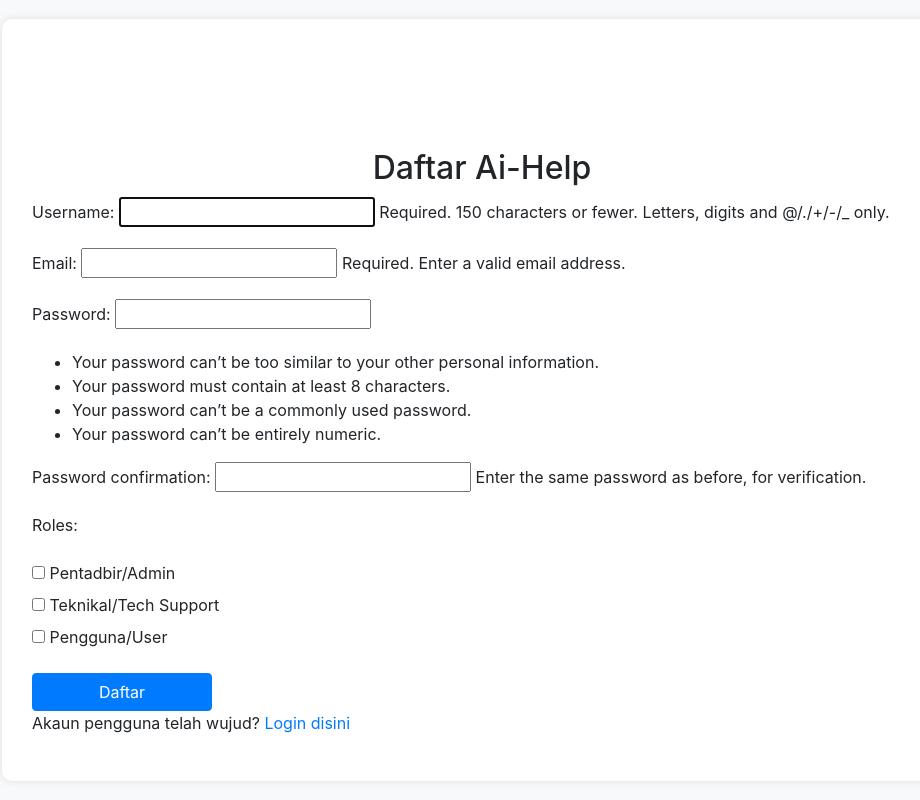
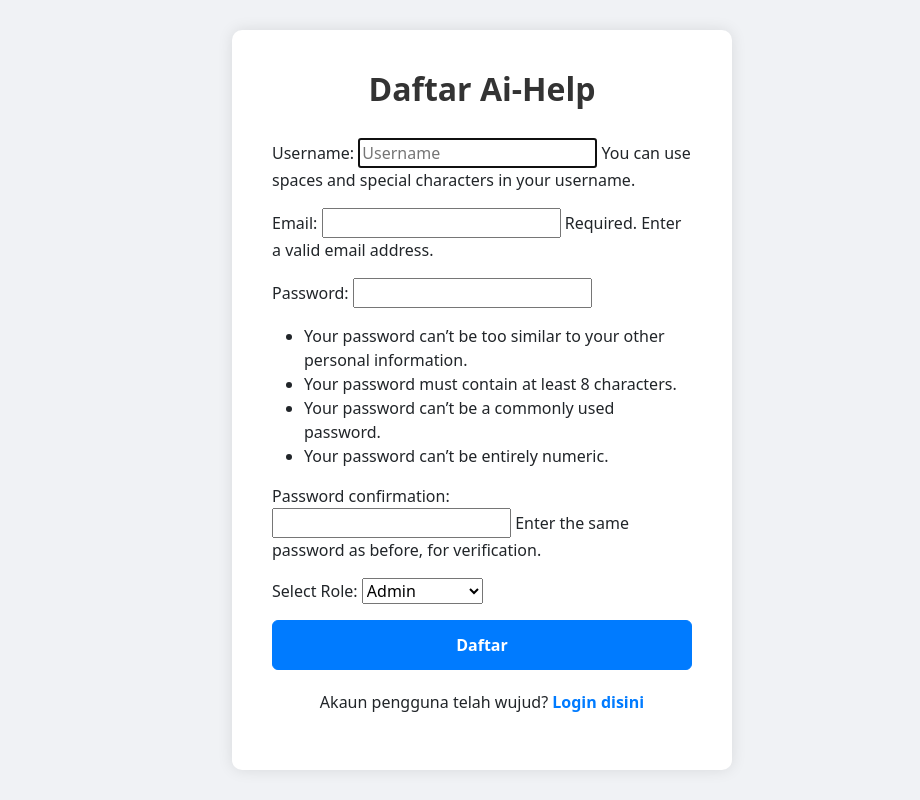
Before and after one commit to mohdyusry/trial_backup, a Django app: page /signup/ in a window 1280 px wide. Shown: the whole page, without its empty margins (158-1078 px from the left). Run offline with Django 5.2, Linux system fonts and the light colour scheme; some libraries are stand-ins or nearby versions.

Commit message:
updated 2908.1230

```diff
--- a/app1/forms.py
+++ b/app1/forms.py
@@ -1,36 +1,40 @@
 from django.contrib.auth.forms import AuthenticationForm, UserCreationForm
 from django import forms
-from django.contrib.auth.models import User, Group # If using Django's Group model
-from .models import Ticket
+from django.contrib.auth.models import User, Group
+from .models import Ticket, UserProfile
 from django.contrib.auth import authenticate
-# from .models import Role  # If using custom Role model
+from django.core.exceptions import ValidationError
 
 class SignUpForm(UserCreationForm):
     email = forms.EmailField(max_length=254, help_text='Required. Enter a valid email address.')
-    roles = forms.MultipleChoiceField(
-        choices=[('admin', 'Pentadbir/Admin'), ('tech_support', 'Teknikal/Tech Support'), ('user', 'Pengguna/User')],
-        widget=forms.CheckboxSelectMultiple,
-        required=True
+    role = forms.ChoiceField(choices=UserProfile.ROLE_CHOICES, required=True, label='Select Role')
+    username = forms.CharField(
+        max_length=150,  # Adjust if necessary
+        required=True,
+        widget=forms.TextInput(attrs={'placeholder': 'Username'}),
+        help_text='You can use spaces and special characters in your username.'
     )
 
     class Meta:
         model = User
-        fields = ('username', 'email', 'password1', 'password2', 'roles')
+        fields = ('username', 'email', 'password1', 'password2', 'role')
+
+    def clean_username(self):
+        username = self.cleaned_data.get('username')
+        if not username:
+            raise ValidationError("This field is required.")
+        # Additional custom validation can be added here if needed
+        return username
 
     def save(self, commit=True):
         user = super().save(commit=False)
-        user.email = self.cleaned_data['email']  # Explicitly save the email field
+        user.email = self.cleaned_data['email']
         if commit:
             user.save()
-            # Save roles to the user
-            for role_name in self.cleaned_data['roles']:
-                group = Group.objects.get(name=role_name)  # If using Group model
-                # role = Role.objects.get(name=role_name)  # If using custom Role model
-                group.user_set.add(user)
+            role = self.cleaned_data['role']
+            UserProfile.objects.create(user=user, role=role)
         return user
-
 from django import forms
-from .models import Ticket
 
 class ChatForm(forms.Form):
     email = forms.EmailField(widget=forms.EmailInput(attrs={'readonly': 'readonly'}))
@@ -64,15 +68,18 @@ class ChatForm(forms.Form):
         email = kwargs.pop('email', None)
         user_name = kwargs.pop('user_name', None)
         pc_name = kwargs.pop('pc_name', None)
-        role = kwargs.pop('role', None)  # User role
+        role = kwargs.pop('role', None)
         super().__init__(*args, **kwargs)
 
+        # Populate choice fields
         self.fields['hw_type'].choices = hw_type_choices
         self.fields['report_type'].choices = report_type_choices
         self.fields['apps_sw'].choices = apps_sw_choices
         self.fields['dprt'].choices = dprt_choices
         self.fields['post'].choices = post_choices
         self.fields['env'].choices = env_choices
+
+        # Set initial values for readonly fields
         if email:
             self.fields['email'].initial = email
         if user_name:
@@ -80,19 +87,25 @@ class ChatForm(forms.Form):
         if pc_name:
             self.fields['pc_name'].initial = pc_name
 
-        # Role-based visibility
+        # Role-based field handling
         if role == 'user':
-            for field in ['hw_sn', 'hw_type_encode', 'spa_no', 'act_taken', 'act_stat', 'taken_by']:
+            self.set_readonly_fields(['hw_sn', 'hw_type_encode', 'spa_no', 'act_taken', 'act_stat', 'taken_by'])
+        elif role == 'tech_support':
+            self.fields['act_taken'].widget.attrs['readonly'] = False
+            self.fields['act_taken'].required = True
+            self.fields['act_stat'].widget.attrs['readonly'] = False
+            self.fields['act_stat'].required = True
+            self.fields['taken_by'].initial = user_name
+        elif role == 'admin':
+            self.set_readonly_fields(self.fields.keys())
+        else:
+            self.set_readonly_fields(['email', 'user_name', 'pc_name'])
+
+    def set_readonly_fields(self, fields):
+        for field in fields:
+            if field in self.fields:
                 self.fields[field].widget.attrs['readonly'] = 'readonly'
                 self.fields[field].required = False
-        elif role == 'tech_support':
-            for field in ['act_taken', 'act_stat']:
-                self.fields[field].widget.attrs['readonly'] = False
-                self.fields[field].required = True
-            self.fields['taken_by'].initial = user_name
-        elif role == 'admin':
-            for field in self.fields:
-                self.fields[field].widget.attrs['readonly'] = 'readonly'
 
 
 
--- a/app1/models.py
+++ b/app1/models.py
@@ -9,6 +9,7 @@ class UserProfile(models.Model):
         ('user', 'User'),
         ('tech_support', 'Tech Support'),
     ]
+    user = models.OneToOneField(User, on_delete=models.CASCADE)
     role = models.CharField(max_length=20, choices=ROLE_CHOICES, default='user')
     dprt = models.CharField(max_length=100)
     post = models.CharField(max_length=100)
--- a/app1/views.py
+++ b/app1/views.py
@@ -24,21 +24,21 @@ def landing_page(request):
 
 def dashboard(request):
     user = request.user
-    # Check user role
+    logger.info(f"User {user.username} has role: {user.userprofile.role}")
 
-
-    if request.user.is_superuser or request.user.userprofile.role in ['admin', 'tech_support']:
+    if user.is_superuser or user.userprofile.role in ['admin', 'tech_support']:
         # Admin or Tech Support sees all tickets
         tickets = Ticket.objects.all()
     else:
         # Normal user sees only their tickets
-        tickets = Ticket.objects.filter(user_name=request.user.username)
+        tickets = Ticket.objects.filter(user_name=user.username)
 
     context = {
         'tickets': tickets,
     }
 
     return render(request, 'dashboard.html', context)
+
 
 from django.shortcuts import render, redirect
 from django.contrib.auth.decorators import login_required
@@ -47,6 +47,16 @@ from .models import Ticket, UserProfile
 from .chatbot import recommend_action
 from django.utils import timezone
 import logging
+
+# Set up logging
+logger = logging.getLogger(__name__)
+import logging
+from django.shortcuts import render, redirect
+from django.utils import timezone
+from django.contrib.auth.decorators import login_required
+from .forms import ChatForm
+from .models import Ticket
+from .chatbot import recommend_action
 
 # Set up logging
 logger = logging.getLogger(__name__)
@@ -63,18 +73,23 @@ def chatbot_view(request):
     except UserProfile.DoesNotExist:
         profile = UserProfile.objects.create(user=user, role='user')
         is_admin_or_tech = False
+        logger.info(f"UserProfile created for {user.username} with role 'user'.")
 
     if request.method == 'POST':
         form = ChatForm(request.POST, role=profile.role)
         if form.is_valid():
+            # Extract form data
             hw_type = form.cleaned_data['hw_type']
             apps_sw = form.cleaned_data['apps_sw']
+            report_type = form.cleaned_data['report_type']
             report_desc = form.cleaned_data['report_desc']
+            logger.info(f"Form data received: {hw_type}, {apps_sw}, {report_type}, {report_desc}")
 
             # Call the chatbot model
-            recommended_action = recommend_action(hw_type, apps_sw, report_desc)
+            recommended_action = recommend_action(hw_type, apps_sw, report_type, report_desc)
             logger.info(f"Recommended Action: {recommended_action}")
 
+            # Save the ticket
             ticket = Ticket(
                 email=form.cleaned_data['email'],
                 user_name=form.cleaned_data['user_name'],
@@ -109,9 +124,7 @@ def chatbot_view(request):
             except Exception as e:
                 logger.error(f"Error saving ticket: {e}")
         else:
-            # Log form errors
             logger.error(f"Form is invalid: {form.errors}")
-
     else:
         form = ChatForm(
             hw_type_choices=[(x, x) for x in Ticket.objects.values_list('hw_type', flat=True).distinct()],
@@ -125,6 +138,7 @@ def chatbot_view(request):
             pc_name=f"{profile.dprt}-{profile.post}-{profile.env}" if profile else '',
             role=profile.role if profile else 'user'
         )
+        logger.info(f"Form initialized for user {user.username}")
 
     context = {
         'form': form,
@@ -135,32 +149,36 @@ def chatbot_view(request):
 
 
 
-
-from django.contrib.auth import get_backends
-from .forms import SignUpForm  # Make sure you import your SignUpForm
+from django.contrib.auth import login
+from django.contrib.auth.models import User
+from django.shortcuts import render, redirect
+from .forms import SignUpForm
+from django.contrib import messages
 
 def signup_view(request):
     if request.method == 'POST':
         form = SignUpForm(request.POST)
         if form.is_valid():
-            user = form.save(commit=False)  # Create a new user object, but don't save it to the database yet
-            user.email = form.cleaned_data['email']  # Explicitly save the email
-            if not form.cleaned_data['password1']:  # Check if password is empty
-                user.set_password('1234')  # Set the default password
-            else:
-                user.set_password(form.cleaned_data.get('password1'))  # Set the password from the form
-            user.save()  # Save the user to the database
-            form.save_m2m()  # Save the roles
+            username = form.cleaned_data['username']
+            email = form.cleaned_data['email']
 
-            # Manually specify the backend for login
-            backend = get_backends()[0]  # Get the first available backend (usually the default)
-            user.backend = f'{backend.__module__}.{backend.__class__.__name__}'
+            # Check if the user already exists
+            if User.objects.filter(username=username).exists() or User.objects.filter(email=email).exists():
+                messages.error(request, "Pengguna telah didaftarkan sila login")
+                return render(request, 'signup.html', {'form': form, 'user_exists': True})
 
-            login(request, user)  # Automatically log the user in after signup
-            return redirect('login')  # Redirect to the login page
+            user = form.save()
+
+            # Log the user in
+            backend = 'django.contrib.auth.backends.ModelBackend'  # Use the default backend
+            login(request, user, backend=backend)
+
+            return redirect('login')  # Redirect to the login after signup
     else:
         form = SignUpForm()
+
     return render(request, 'signup.html', {'form': form})
+
 
 
 
@@ -175,19 +193,39 @@ def custom_login_view(request):
         form = EmailAuthenticationForm()
     return render(request, 'login.html', {'form': form})
 
-
-from django.shortcuts import render, get_object_or_404
+from django.shortcuts import render, get_object_or_404, redirect
+from django.utils import timezone
 from .models import Ticket
 
 def respond_ticket(request, ticket_id):
-    # Fetch the ticket based on the ticket_id
     ticket = get_object_or_404(Ticket, id=ticket_id)
 
     if request.method == 'POST':
-        # Handle the response action here, e.g., updating the ticket status
-        # Example: ticket.act_stat = 'Responded'
-        # ticket.save()
-        pass  # Replace with your logic
+        act_taken = request.POST.get('act_taken')
+        act_stat = request.POST.get('act_stat')
+        taken_by = request.user.username
 
-    # Render a template for responding to the ticket
+        # Ensure act_taken is not empty
+        if not act_taken:
+            return render(request, 'respond_ticket.html', {
+                'ticket': ticket,
+                'error_message': 'Action taken is required.'
+            })
+
+        # Update the ticket fields
+        ticket.act_taken = act_taken
+        ticket.act_stat = act_stat
+        ticket.taken_by = taken_by
+        ticket.date_action = timezone.now().date()
+        ticket.time_action = timezone.now().time()
+
+        try:
+            ticket.save()
+            return redirect('dashboard')
+        except Exception as e:
+            return render(request, 'respond_ticket.html', {
+                'ticket': ticket,
+                'error_message': str(e)
+            })
+
     return render(request, 'respond_ticket.html', {'ticket': ticket})
--- a/templates/signup.html
+++ b/templates/signup.html
@@ -5,10 +5,10 @@
     <meta charset="UTF-8">
     <meta name="viewport" content="width=device-width, initial-scale=1.0">
     <title>Ai-Help Signup</title>
-    <link rel="stylesheet" href="https://stackpath.bootstrapcdn.com/bootstrap/4.5.2/css/bootstrap.min.css">
+    <link rel="stylesheet" href="https://stackpath.bootstrapcdn.com/bootstrap/5.3.0/css/bootstrap.min.css">
     <style>
         body {
-            background-color: #f8f9fa;
+            background-color: #f0f2f5;
             display: flex;
             justify-content: center;
             align-items: center;
@@ -18,51 +18,92 @@
 
         .signup-container {
             background: #ffffff;
-            padding: 30px;
-            box-shadow: 0 0 10px rgba(0, 0, 0, 0.1);
+            padding: 40px;
+            box-shadow: 0 0 15px rgba(0, 0, 0, 0.1);
             border-radius: 10px;
             width: 100%;
-            max-width: 75%
+            max-width: 500px;
         }
 
-        .signup-form h2 {
-            margin-top: 100px;
-            margin-bottom: 10px;
+        .signup-container h2 {
+            margin-bottom: 30px;
             text-align: center;
+            font-weight: 700;
+            color: #333;
         }
 
         .form-group label {
-            margin-bottom: 5px;
-            width: 100%;
+            font-weight: 600;
         }
 
         .btn-primary {
             background-color: #007bff;
             border-color: #007bff;
-            width: 20%;
+            width: 100%;
+            padding: 12px;
+            font-size: 16px;
+            font-weight: 600;
         }
 
-        .btn-link,
-        .btn-secondary {
-            display: block;
+        .btn-primary:hover {
+            background-color: #0056b3;
+            border-color: #0056b3;
+        }
+
+        .form-text {
+            font-size: 14px;
+        }
+
+        .form-footer {
             text-align: center;
-            margin-top: 15px;
+            margin-top: 20px;
+        }
+
+        .form-footer a {
+            color: #007bff;
+            text-decoration: none;
+            font-weight: 600;
+        }
+
+        .form-footer a:hover {
+            text-decoration: underline;
+        }
+
+        @media (max-width: 768px) {
+            .signup-container {
+                padding: 20px;
+            }
+
+            .btn-primary {
+                padding: 10px;
+            }
+
+            .signup-container h2 {
+                margin-bottom: 20px;
+                font-size: 24px;
+            }
         }
     </style>
 </head>
 
 <body>
     <div class="signup-container">
-        <div class="signup-form">
         <h2>Daftar Ai-Help</h2>
         <form method="post">
             {% csrf_token %}
             {{ form.as_p }}
             <button type="submit" class="btn btn-primary">Daftar</button>
+            <div class="form-footer">
                 <p>Akaun pengguna telah wujud? <a href="{% url 'login' %}">Login disini</a></p>
+            </div>
         </form>
     </div>
-    </div>
 
+    {% if user_exists %}
+    <script>
+        alert("Pengguna telah didaftarkan sila login");
+    </script>
+    {% endif %}
 </body>
+
 </html>
```
Also changed, not shown: app1/admin.py (+23 -3 lines), check_roles.py (added, +14 -0 lines), templates/dashboard.html (+18 -9 lines), templates/respond_ticket.html (+8 -1 lines), db.sqlite3. Lines whose indentation alone changed are shown as unchanged.
